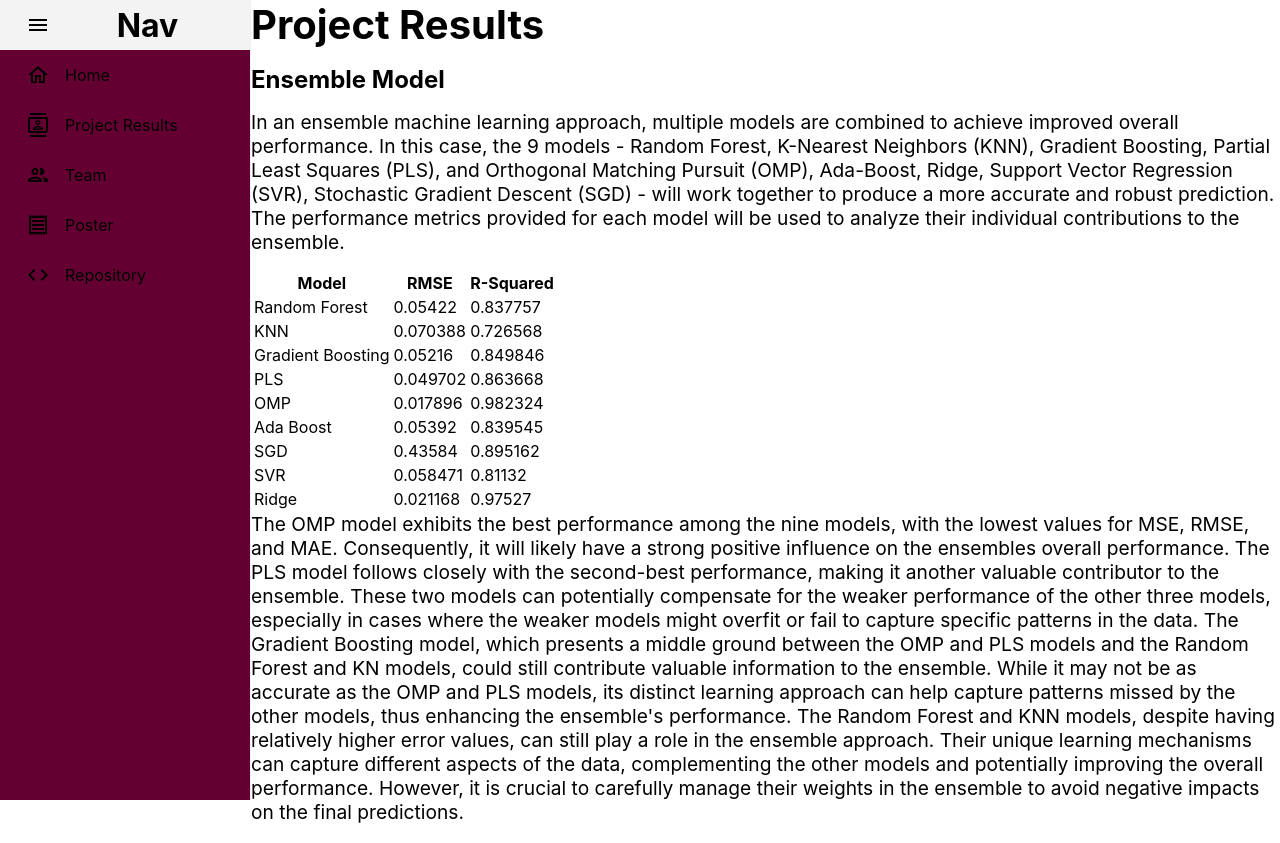
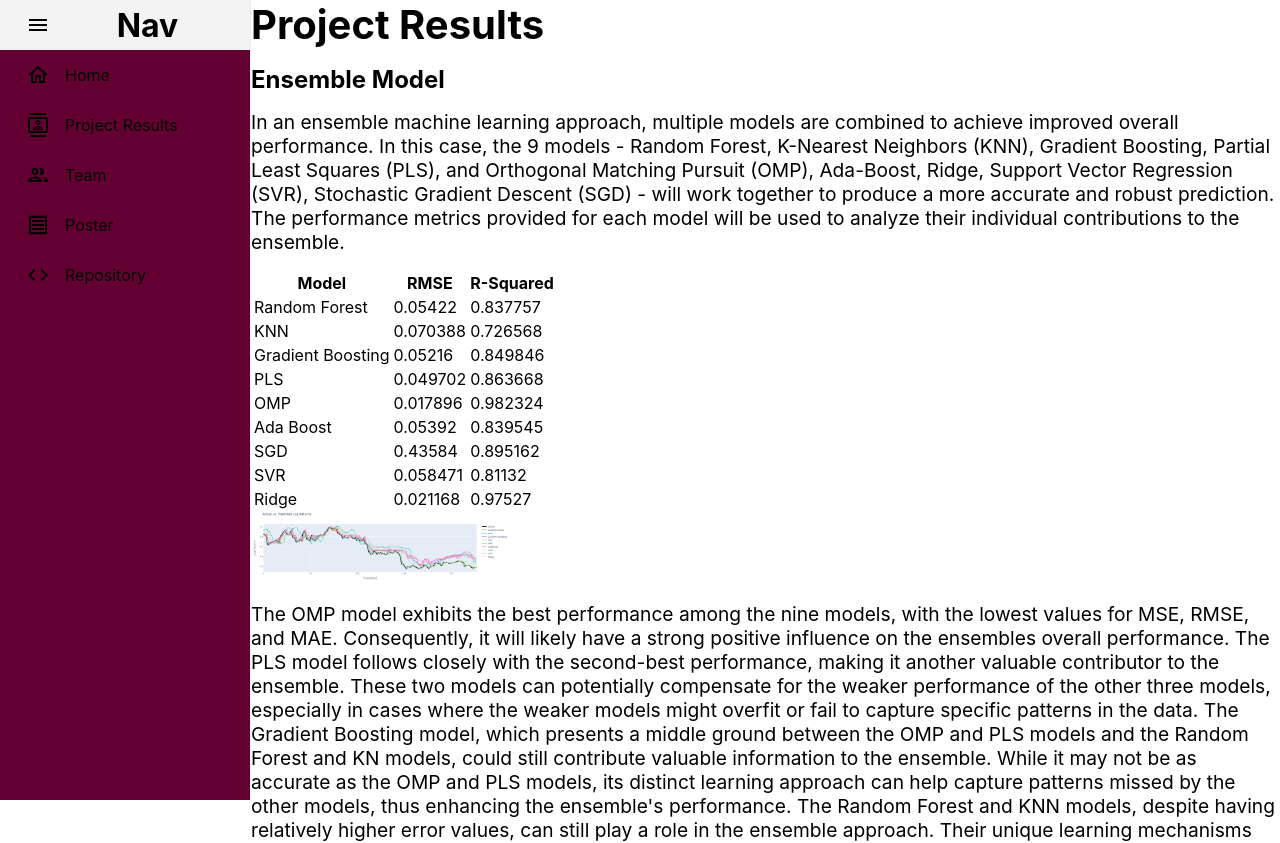
Before and after one commit to eshan-kaul/ML_Capstone, a React (Create React App) app in the folder frontend/: page /project-results in a window 1280 px wide. Shown: the top 843 px of the page. Built offline with nearby package versions, Linux system fonts and the light colour scheme.

Commit message:
Image sizing is all wack

```diff
--- a/frontend/src/pages/ProjectResults.js
+++ b/frontend/src/pages/ProjectResults.js
@@ -1,7 +1,7 @@
 import React from 'react';
 // import poster from '../MidtermResults.png'
 import './ProjectResults.css';
-import table from '../table.JPG';
+import graph from '../Graph.png';
 const ProjectResults = () => {
     return (
       //<div style = {{backgroundColor: 'white', height:"150vh",width:"200vh"}}>
@@ -16,7 +16,7 @@ const ProjectResults = () => {
         In an ensemble machine learning approach, multiple models are combined to achieve improved overall performance. In this case, the 9 models - Random Forest, K-Nearest Neighbors (KNN), Gradient Boosting, Partial Least Squares (PLS), and Orthogonal Matching Pursuit (OMP), Ada-Boost, Ridge, Support Vector Regression (SVR), Stochastic Gradient Descent (SGD) - will work together to produce a more accurate and robust prediction. The performance metrics provided for each model will be used to analyze their individual
         contributions to the ensemble.
         </p>
-        <table>
+        <table >
             <colgroup span="3"></colgroup>
             <tr>
                 <th>Model</th>
@@ -70,7 +70,9 @@ const ProjectResults = () => {
                 <td>0.97527</td>
             </tr>
         </table>
-
+        <div width='50%'>
+            <img src={graph}/>
+        </div>
         <p>
         The OMP model exhibits the best performance among the nine models, with the lowest values for MSE, RMSE, and MAE. Consequently, it will likely have a strong positive influence on the ensembles overall performance. The PLS model follows closely with the second-best performance, making it another valuable contributor to the ensemble. These two models can potentially compensate for the weaker performance of the other three models, especially in cases where the weaker models might overfit or fail to capture
         specific patterns in the data. The Gradient Boosting model, which presents a middle ground between the OMP and PLS models and the Random Forest and KN
```
Also changed, not shown: frontend/src/Graph.png (added).
